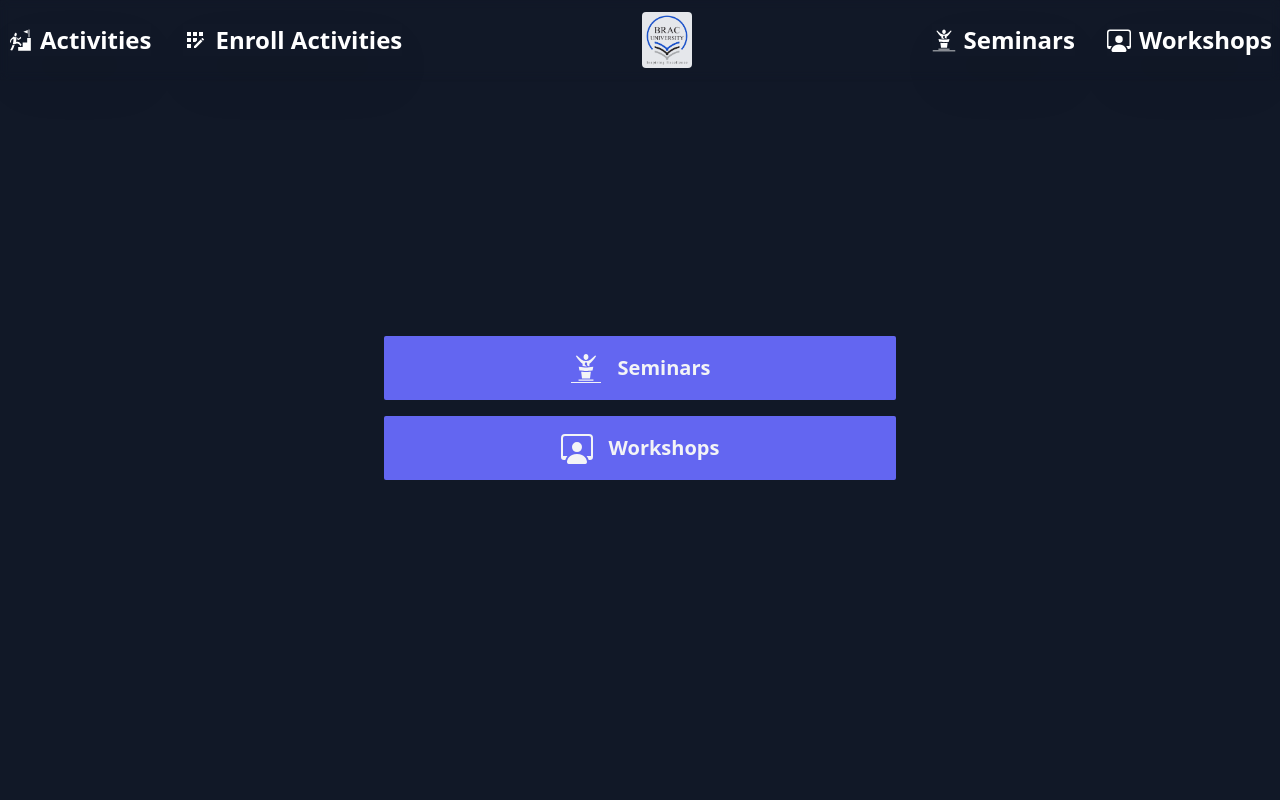
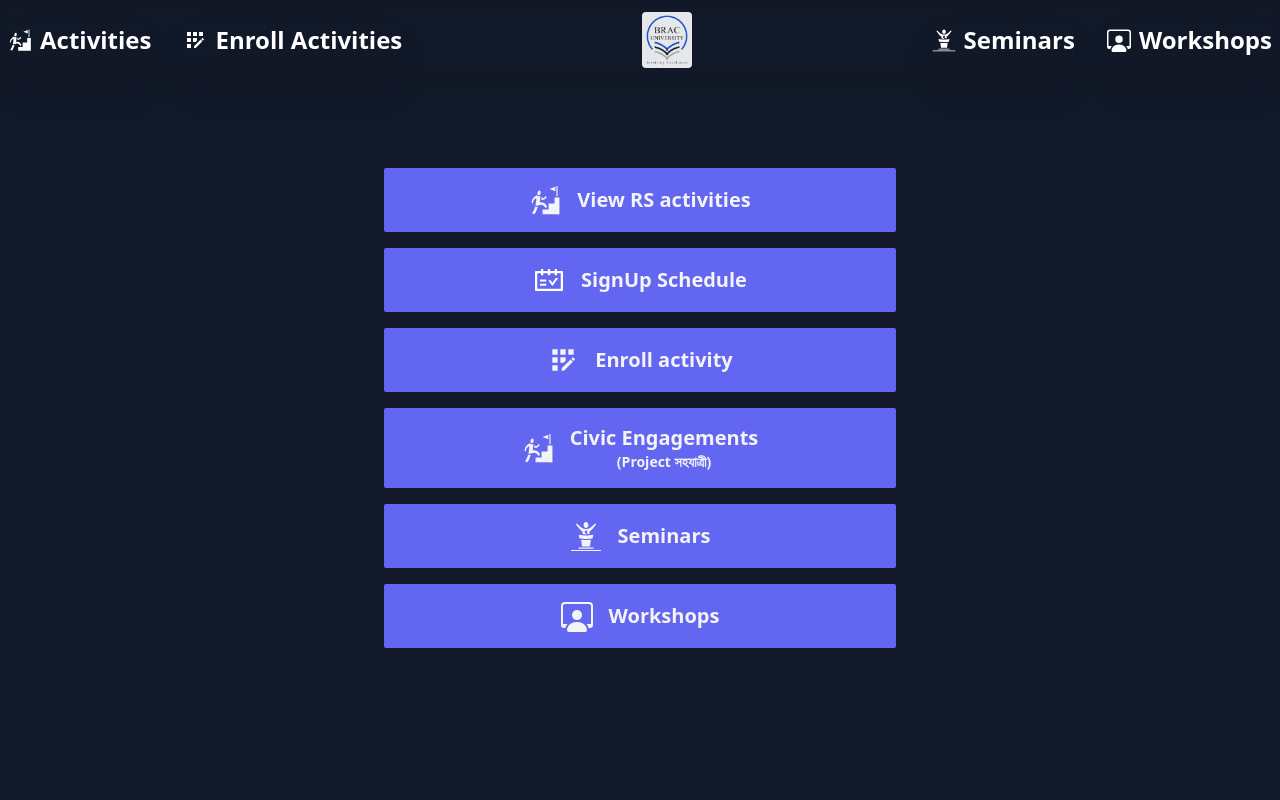
Before and after one commit to zarif007/ActivityHubRS-CS, a Next.js app: page / in a window 1280 px wide. Shown: the top 800 px of the page. Built offline with nearby package versions, Linux system fonts and the light colour scheme.

Commit message:
FIXING: naming

```diff
--- a/src/app/(activities)/activities/page.tsx
+++ b/src/app/(activities)/activities/page.tsx
@@ -18,7 +18,7 @@ const Activities = () => {
     ActivityStateInterface[] | null
   >(null);
 
-  const [showActivities, setShowActivities] = useState<boolean>(false);
+  const [showActivities, setShowActivities] = useState<boolean>(true);
 
   useEffect(() => {
     const getData = async () => {
--- a/src/app/page.tsx
+++ b/src/app/page.tsx
@@ -17,7 +17,7 @@ export default function Home() {
     <main className={styles.wrapper}>
       <div></div>
       {/* button groups */}
-      {/* <button
+      <button
         className={styles.button}
         onClick={() => router.push("/activities")}
       >
@@ -51,7 +51,7 @@ export default function Home() {
           <p>Civic Engagements</p>
           <p className="text-sm">(Project সহযাত্রী)</p>
         </div>
-      </button> */}
+      </button>
       <button
         className={styles.button}
         onClick={() => router.push("/seminars")}
```
